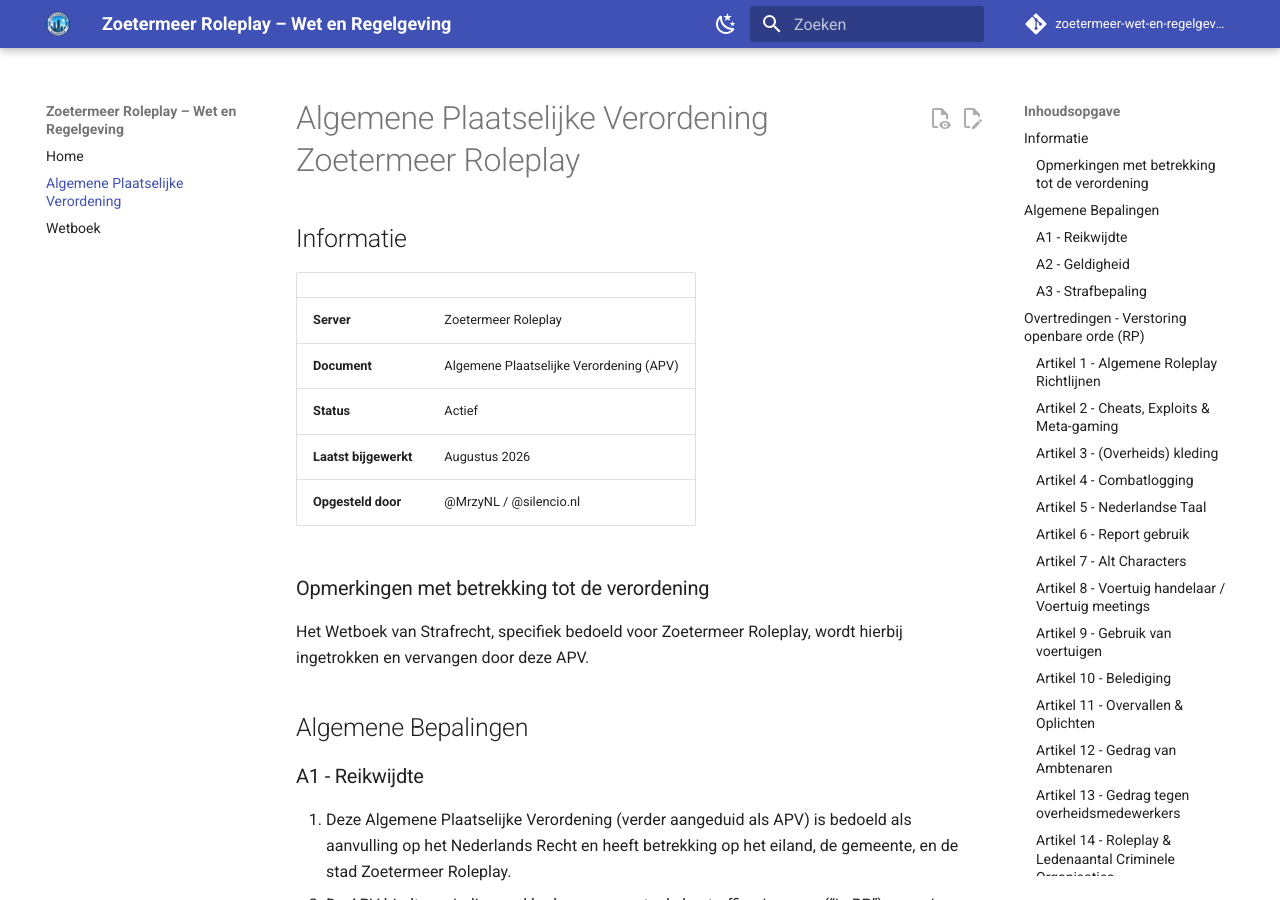
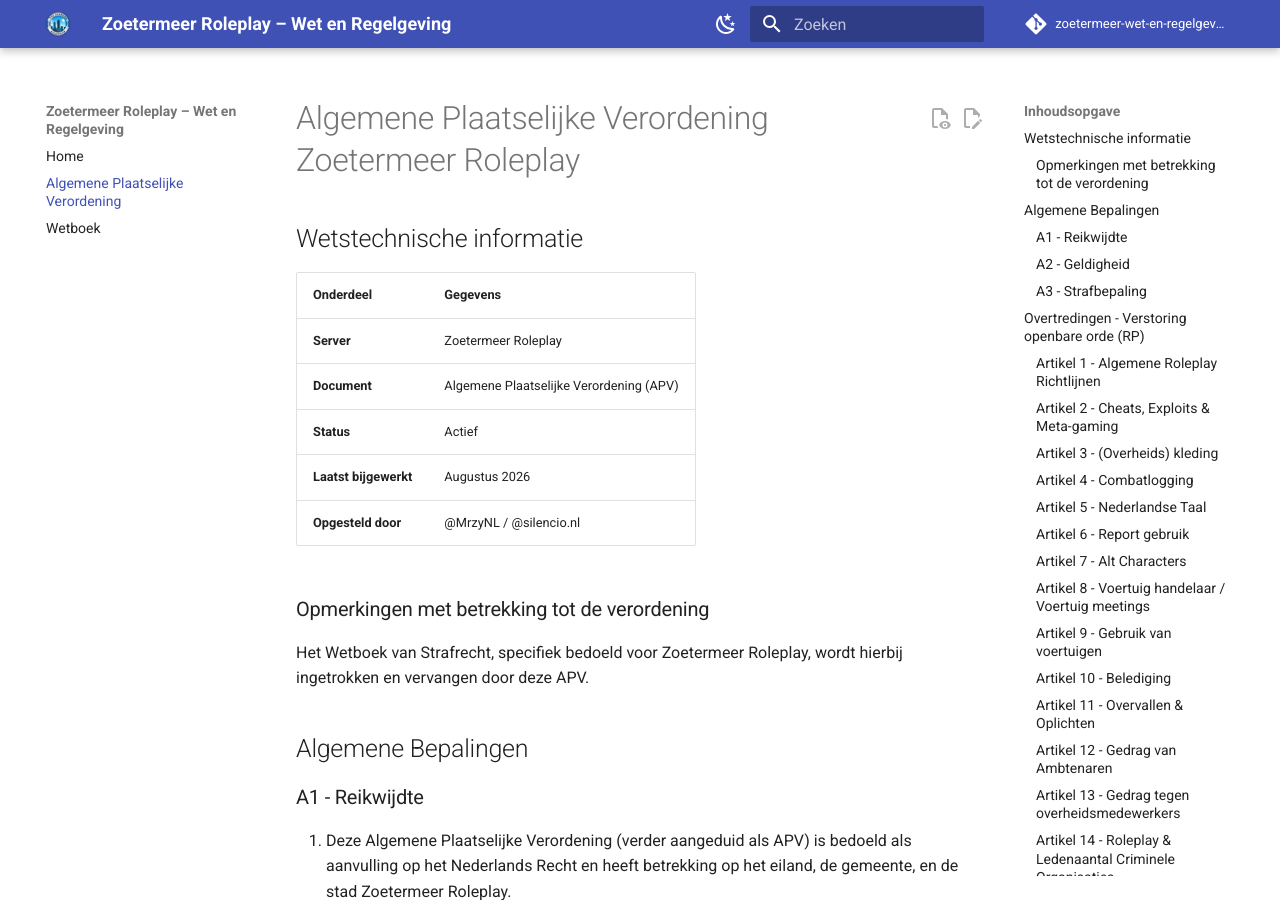
Before and after one commit to mrzynl-dev/zoetermeer-wet-en-regelgeving, an MkDocs documentation site: the page built from docs/apv.md, in a window 1280 px wide and 900 px high. Built offline with MkDocs 1.6.1 and Material for MkDocs 9.7.7, drawn with Linux system fonts in a browser that asks for light colours; comment, search, counter and statistics services are not loaded.

Commit message:
Update apv.md

```diff
--- a/docs/apv.md
+++ b/docs/apv.md
@@ -1,14 +1,14 @@
 # Algemene Plaatselijke Verordening Zoetermeer Roleplay
 
-## Informatie
+## Wetstechnische informatie
 
-| | |
-|---|---|
-| **Server**              | Zoetermeer Roleplay |
-| **Document**            | Algemene Plaatselijke Verordening (APV) |
-| **Status**              | Actief |
-| **Laatst bijgewerkt**   | Augustus 2026 |
-| **Opgesteld door**      | @MrzyNL / @silencio.nl
+| Onderdeel            | Gegevens                          |
+|----------------------|-----------------------------------|
+| **Server**           | Zoetermeer Roleplay               |
+| **Document**         | Algemene Plaatselijke Verordening (APV) |
+| **Status**           | Actief                            |
+| **Laatst bijgewerkt**| Augustus 2026                     |
+| **Opgesteld door**   | @MrzyNL / @silencio.nl            |
 
 
 ### Opmerkingen met betrekking tot de verordening
```
